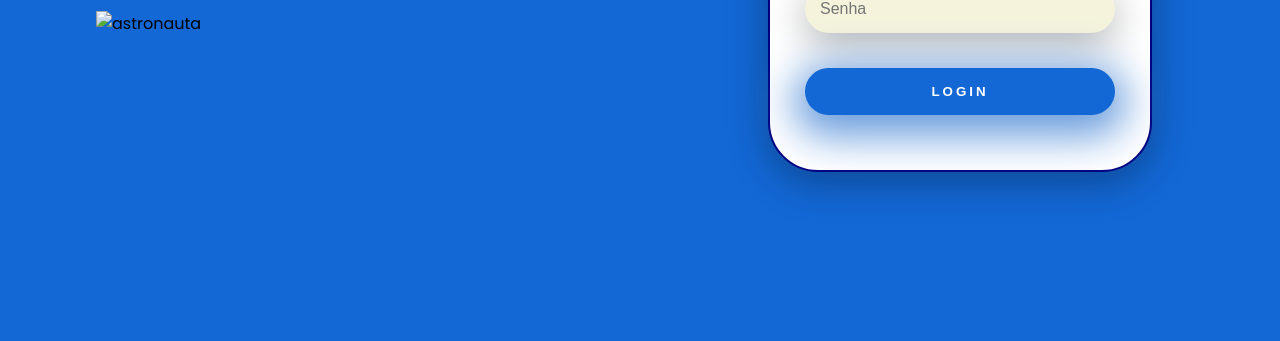
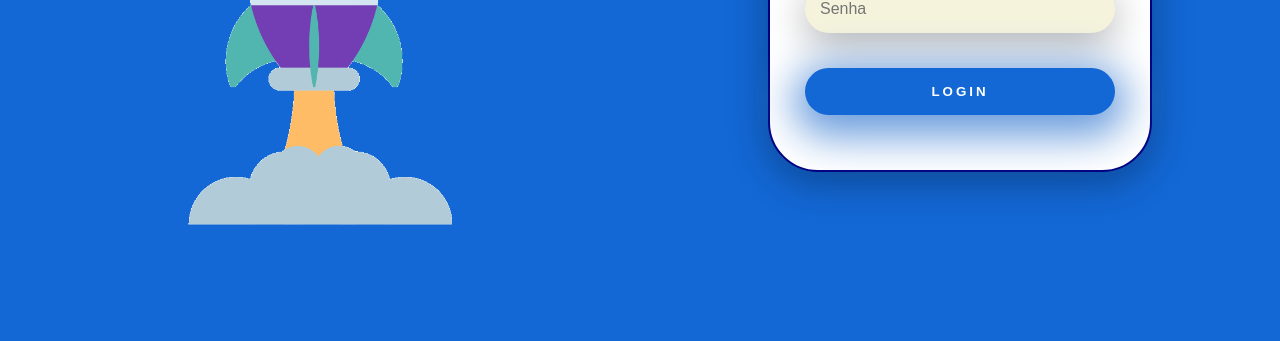
Before and after one commit to gabrielhogarcia/login_page, a plain HTML site: page index.html in a window 1280 px wide. Shown: the part 459-800 px from the top of the page. Drawn offline with Linux system fonts and the light colour scheme; the site is published under a folder, as on GitHub Pages, so addresses that start at the root find nothing.

Commit message:
Update index.html

```diff
--- a/index.html
+++ b/index.html
@@ -17,7 +17,7 @@
         <div class="left-login">
 
             <h1>Faça o login <br> para chegar mais longe</h1>
-            <img src="/imagens/astronauta.gif" class="left-login-image"  alt="astronauta">
+            <img src="./imagens/astronauta.gif" class="left-login-image"  alt="astronauta">
 
         </div>
 
```
